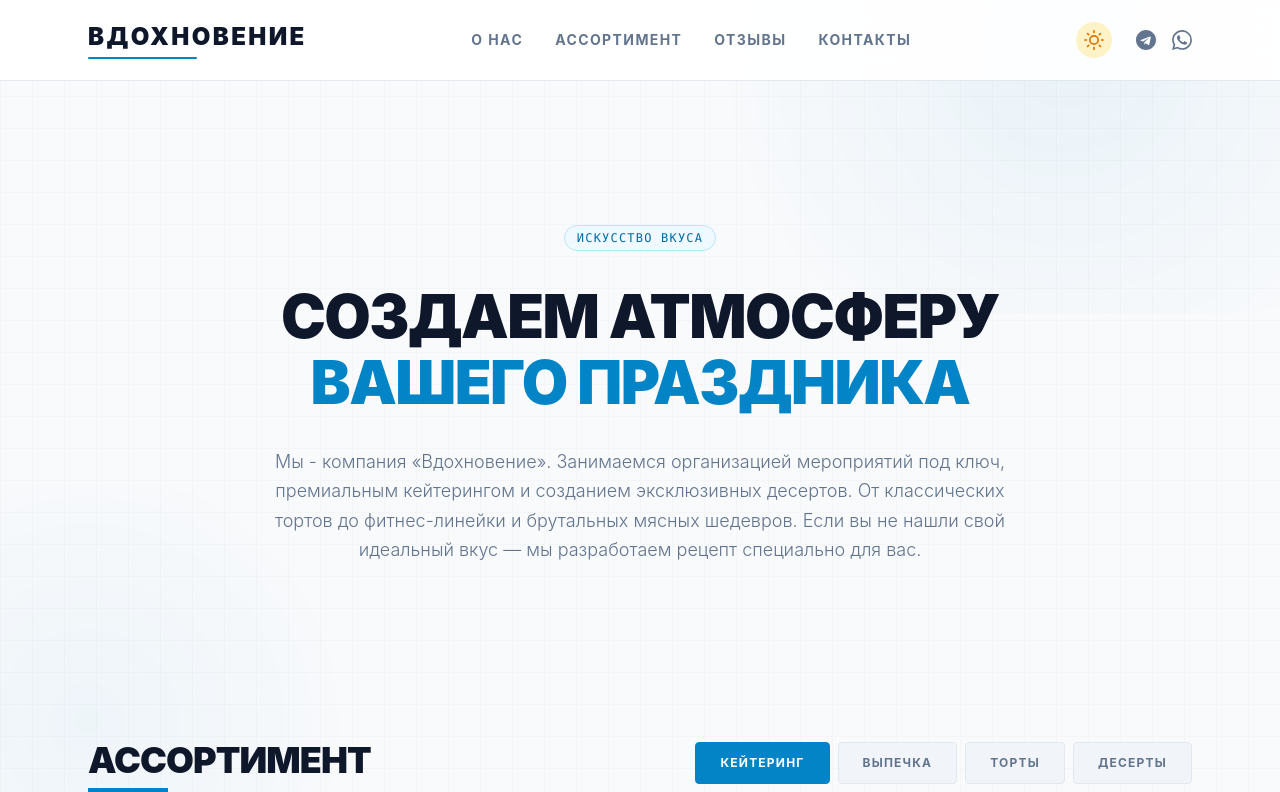
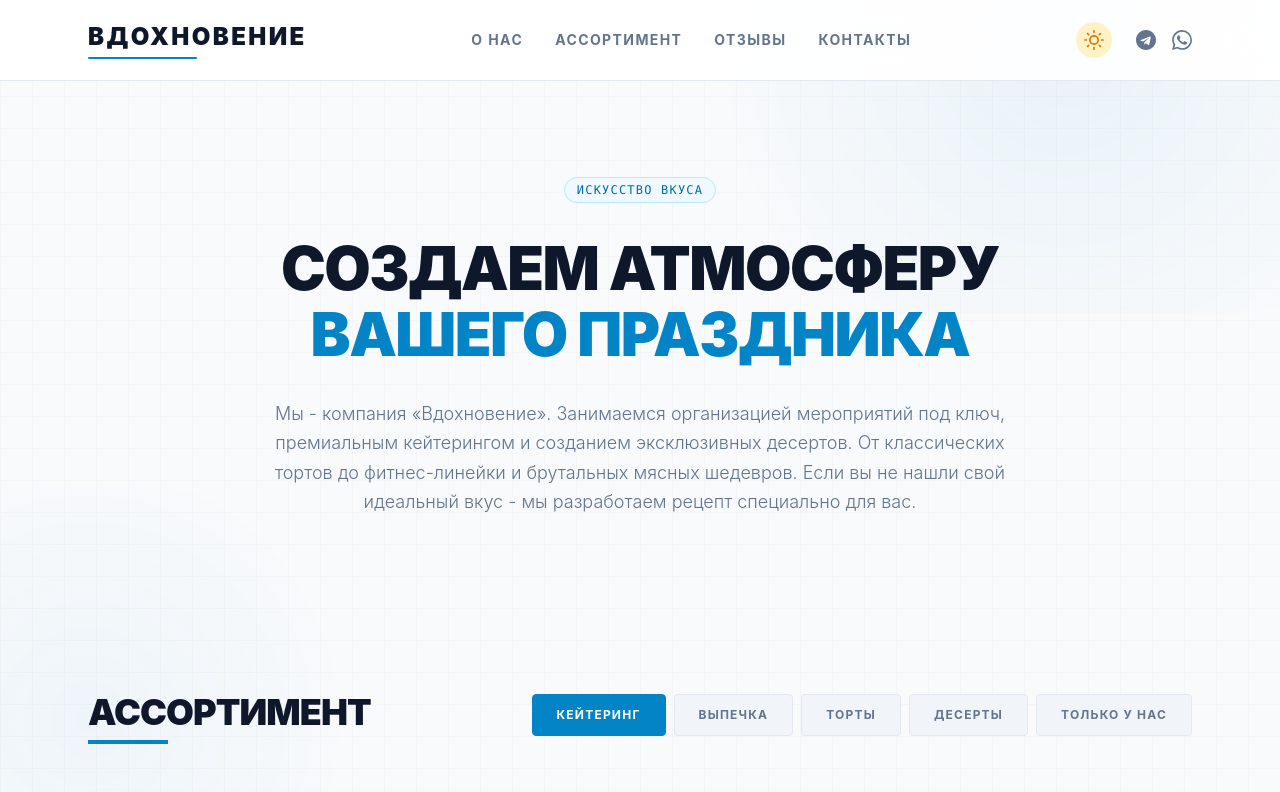
Before and after one commit to whiteam3005-afk/vdohnovenie-site, a React (Vite) app: page / in a window 1280 px wide. Shown: the top 792 px of the page. Built offline with nearby package versions, Linux system fonts and the light colour scheme.

Commit message:
Добавил трюфели и поправил дизайн

```diff
--- a/src/App.jsx
+++ b/src/App.jsx
@@ -107,6 +107,12 @@ const menuData = {
       { name: "Кейк-попсы (картошка) / Печенье", price: "от 150 ₽/шт" },
       { name: "Подарки для гостей (печеньки с глазурью)", price: "от 250 ₽/шт" }
     ]}
+  ],
+
+  exclusive: [
+    { category: "Эксклюзив", items: [
+      { name: "Протеиновые трюфели", price: "150 ₽/шт" }
+    ]}
   ]
 };
 
@@ -126,7 +132,8 @@ export default function VdokhnovenieApp() {
     { id: 'catering', label: 'Кейтеринг' },
     { id: 'pastry', label: 'Выпечка' },
     { id: 'cakes', label: 'Торты' },
-    { id: 'desserts', label: 'Десерты' }
+    { id: 'desserts', label: 'Десерты' },
+    { id: 'exclusive', label: 'Только у нас' } // <-- Добавили новую вкладку
   ];
 
   const dummyReviews = Array(8).fill(null);
@@ -201,7 +208,7 @@ export default function VdokhnovenieApp() {
             </button>
 
             <div className={`hidden md:flex gap-4 ${theme.textMuted}`}>
-              <a href="https://t.me/NataliyaParamonova" target="_blank" rel="noopener noreferrer" className={`transition-all hover:scale-110 ${theme.accentHover}`}><TelegramIcon /></a>
+              <a href="https://t.me/Marina_Sharm" target="_blank" rel="noopener noreferrer" className={`transition-all hover:scale-110 ${theme.accentHover}`}><TelegramIcon /></a>
               <a href="#" className={`transition-all hover:scale-110 ${theme.accentHover}`}><WhatsAppIcon /></a>
             </div>
           </div>
@@ -211,7 +218,7 @@ export default function VdokhnovenieApp() {
       <main className="pt-32 pb-20 relative z-10">
 
         {/* О НАС */}
-        <section id="about" className="max-w-6xl mx-auto px-6 py-16 md:py-24 flex flex-col items-center text-center">
+        <section id="about" className="max-w-6xl mx-auto px-6 pt-8 pb-16 md:pt-12 md:pb-24 flex flex-col items-center text-center">
           <motion.div initial="hidden" animate="visible" variants={fadeUp} className="max-w-3xl">
             <div className={`inline-block px-3 py-1 border text-xs font-mono mb-8 uppercase tracking-widest rounded-full transition-colors ${theme.pillBg}`}>
               Искусство вкуса
@@ -221,7 +228,7 @@ export default function VdokhnovenieApp() {
               <span className={theme.accent}>вашего праздника</span>
             </h1>
             <p className="text-lg leading-relaxed font-light">
-              Мы - компания «Вдохновение». Занимаемся организацией мероприятий под ключ, премиальным кейтерингом и созданием эксклюзивных десертов. От классических тортов до фитнес-линейки и брутальных мясных шедевров. Если вы не нашли свой идеальный вкус — мы разработаем рецепт специально для вас.
+              Мы - компания «Вдохновение». Занимаемся организацией мероприятий под ключ, премиальным кейтерингом и созданием эксклюзивных десертов. От классических тортов до фитнес-линейки и брутальных мясных шедевров. Если вы не нашли свой идеальный вкус - мы разработаем рецепт специально для вас.
             </p>
           </motion.div>
         </section>
@@ -328,7 +335,7 @@ export default function VdokhnovenieApp() {
         </section>
 
         {/* КОНТАКТЫ */}
-        <section id="contacts" className="max-w-6xl mx-auto px-6 py-20 pb-32">
+          <section id="contacts" className="max-w-6xl mx-auto px-6 pt-20 pb-12">
           <motion.div initial="hidden" whileInView="visible" viewport={{ once: true }} variants={fadeUp}>
             <div className="text-center mb-12">
               <h2 className={`text-3xl md:text-4xl font-black uppercase tracking-tight mb-2 transition-colors ${theme.textMain}`}>Связь с нами</h2>
@@ -375,10 +382,15 @@ export default function VdokhnovenieApp() {
 
       </main>
 
-      <footer className={`border-t py-8 text-center relative z-10 transition-colors duration-500 ${theme.footerBg} ${theme.border}`}>
-         <p className="font-mono text-xs uppercase tracking-widest">
-           Created by <span className={`font-bold transition-colors ${theme.textMain}`}>WhiTeam</span>
-         </p>
+      <footer className={`border-t py-10 text-center relative z-10 transition-colors duration-500 ${theme.footerBg} ${theme.border}`}>
+         <div className="flex flex-col gap-3 items-center justify-center">
+           <p className={`text-[10px] sm:text-xs uppercase tracking-widest font-medium transition-colors ${theme.textMuted}`}>
+             © 2023 Вдохновение. Все права защищены.
+           </p>
+           <p className="font-mono text-xs uppercase tracking-widest">
+             Created by <span className={`font-bold transition-colors ${theme.textMain}`}>WhiTeam</span>
+           </p>
+         </div>
       </footer>
 
       {/* МОДАЛЬНОЕ ОКНО */}
```
